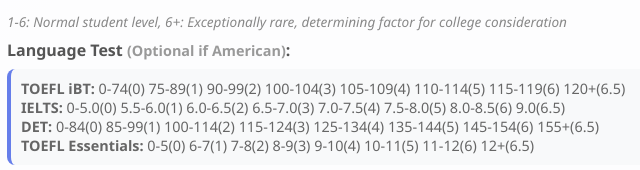
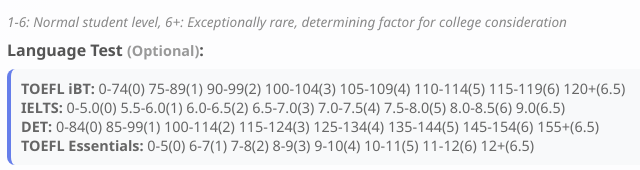
Before and after one commit to academic-advancement/undergraduate-advancement-rating, a plain HTML site: page index.html in a window 1280 px wide. Shown: the part 373-543 px from the top of the page, 65-705 px from the left. Drawn offline with Linux system fonts and the light colour scheme.

Commit message:
Add files via upload

```diff
--- a/index.html
+++ b/index.html
@@ -288,7 +288,7 @@
                 <div class="level-note">1-6: Normal student level, 6+: Exceptionally rare, determining factor for college consideration</div>
 
                 <div class="input-group">
-                    <label for="languageTest">Language Test <span class="optional">(Optional if American)</span>:</label>
+                    <label for="languageTest">Language Test <span class="optional">(Optional)</span>:</label>
                     <div class="help-text">
                         <strong>TOEFL iBT:</strong> 0-74(0) 75-89(1) 90-99(2) 100-104(3) 105-109(4) 110-114(5) 115-119(6) 120+(6.5)<br>
                         <strong>IELTS:</strong> 0-5.0(0) 5.5-6.0(1) 6.0-6.5(2) 6.5-7.0(3) 7.0-7.5(4) 7.5-8.0(5) 8.0-8.5(6) 9.0(6.5)<br>
```
